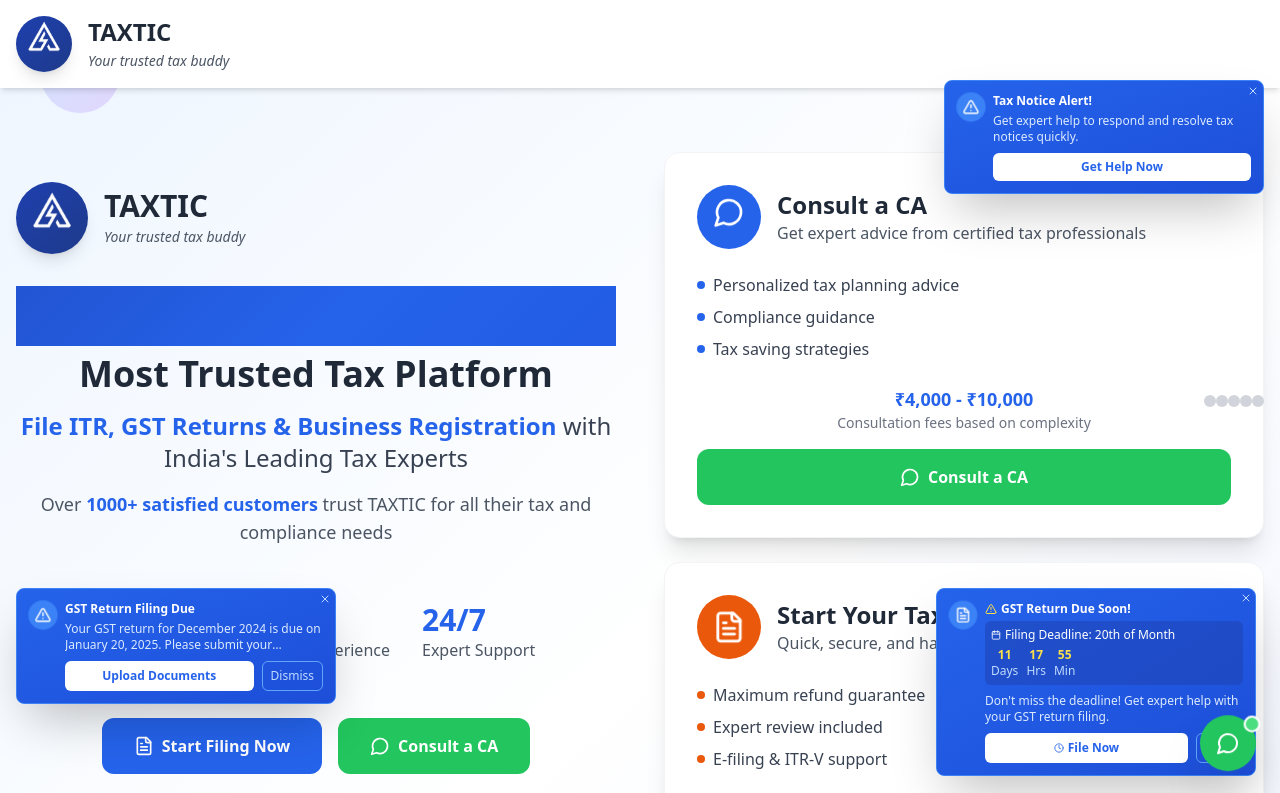
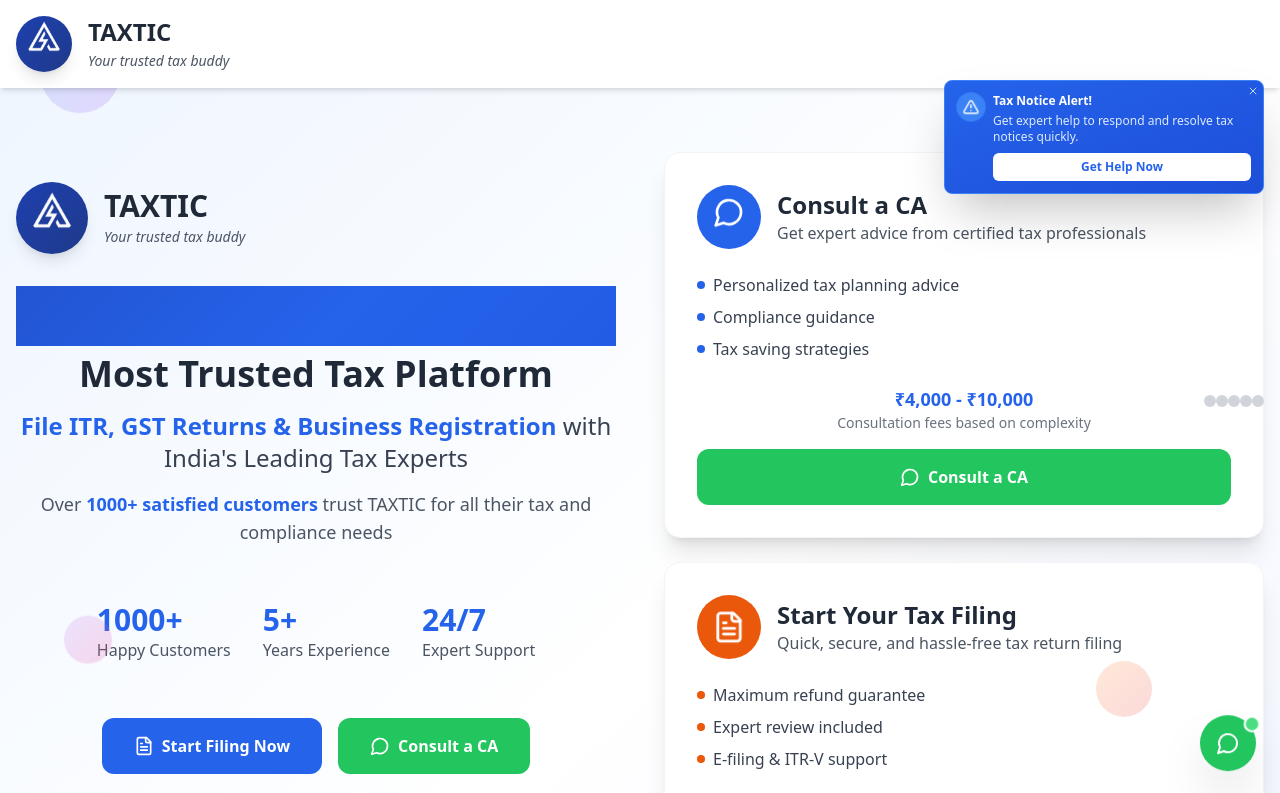
Before and after one commit to Selvaviru/rewised, a React (Vite) app: page / in a window 1280 px wide. Shown: the top 793 px of the page. Built offline with nearby package versions, Linux system fonts and the light colour scheme.

Commit message:
Delay Alert Messages to Show After 15 Seconds

```diff
--- a/src/components/Hero.tsx
+++ b/src/components/Hero.tsx
@@ -5,12 +5,20 @@ const Hero: React.FC = () => {
   const [showNotification, setShowNotification] = useState(true);
 
   useEffect(() => {
-    // Auto-close notification after 8 seconds
+    // Show notification after 15 seconds of page load
     const timer = setTimeout(() => {
+      setShowNotification(true);
+    }, 15000);
+
+    // Auto-close notification after it shows for 10 seconds
+    const closeTimer = setTimeout(() => {
       setShowNotification(false);
-    }, 8000);
+    }, 25000); // 15s delay + 10s display
 
-    return () => clearTimeout(timer);
+    return () => {
+      clearTimeout(timer);
+      clearTimeout(closeTimer);
+    };
   }, []);
 
   const openWhatsApp = (message: string) => {
--- a/src/components/NotificationSystem.tsx
+++ b/src/components/NotificationSystem.tsx
@@ -17,6 +17,7 @@ interface Notification {
 const NotificationSystem: React.FC = () => {
   const [notifications, setNotifications] = useState<Notification[]>([]);
   const [showNotifications, setShowNotifications] = useState(false);
+  const [showFloatingReminders, setShowFloatingReminders] = useState(false);
 
   // Sample notifications - In real app, these would come from backend
   useEffect(() => {
@@ -123,6 +124,13 @@ const NotificationSystem: React.FC = () => {
 
     const autoReminders = generateReminders();
     setNotifications(prev => [...prev, ...autoReminders]);
+
+    // Show floating reminders after 15 seconds
+    const reminderTimer = setTimeout(() => {
+      setShowFloatingReminders(true);
+    }, 15000);
+
+    return () => clearTimeout(reminderTimer);
   }, []);
 
   const unreadCount = notifications.filter(n => !n.read).length;
@@ -294,7 +302,7 @@ const NotificationSystem: React.FC = () => {
       )}
 
       {/* Floating Reminder Cards */}
-      {notifications
+      {showFloatingReminders && notifications
         .filter(n => !n.read && n.type === 'deadline')
         .slice(0, 1)
         .map((notification, index) => (
--- a/src/components/Services.tsx
+++ b/src/components/Services.tsx
@@ -16,15 +16,15 @@ const Services: React.FC = () => {
 
         if (isVisible) {
           setHasScrolledToGST(true);
-          // Show GST card after a short delay
+          // Show GST card after 15 seconds + scroll delay
           setTimeout(() => {
             setShowGSTCard(true);
-          }, 1000);
+          }, 15000);
 
-          // Auto-close after 10 seconds
+          // Auto-close after 10 seconds of display
           setTimeout(() => {
             setShowGSTCard(false);
-          }, 11000);
+          }, 25000); // 15s delay + 10s display
         }
       }
     };
```
